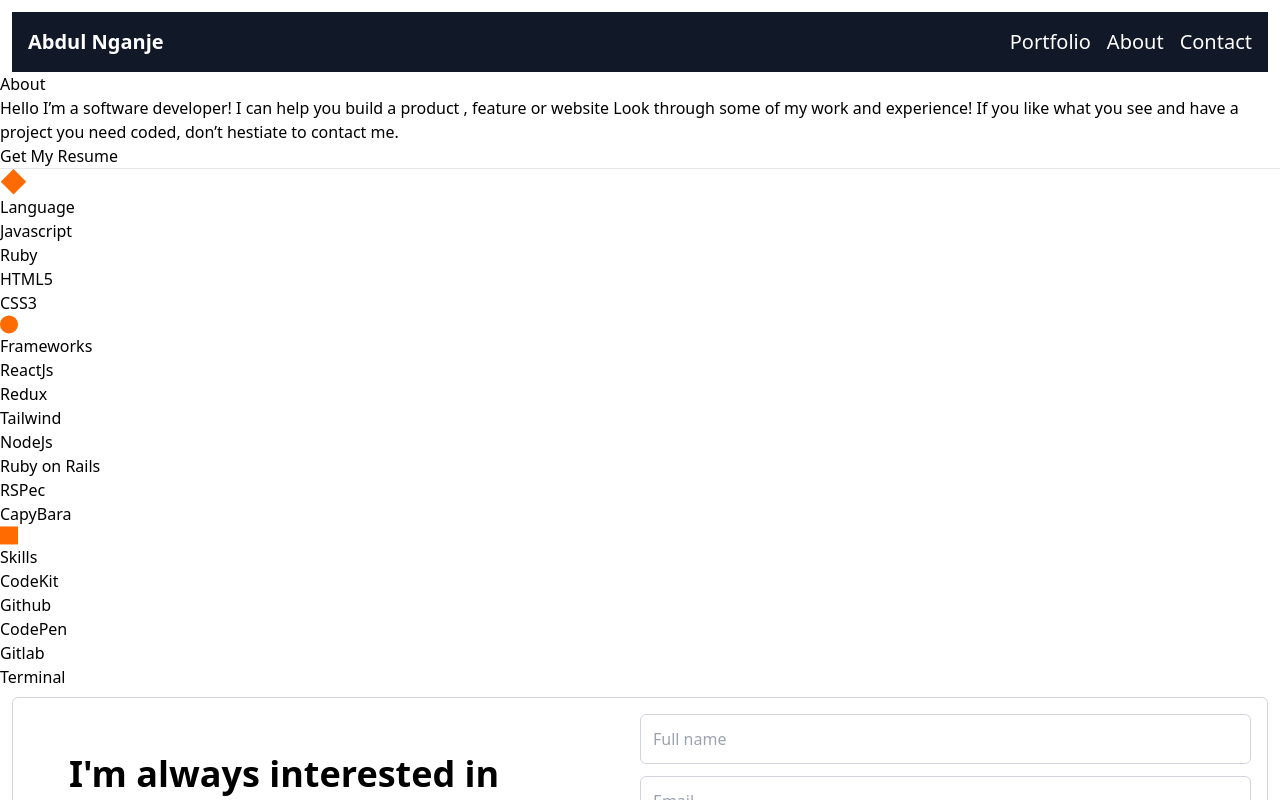
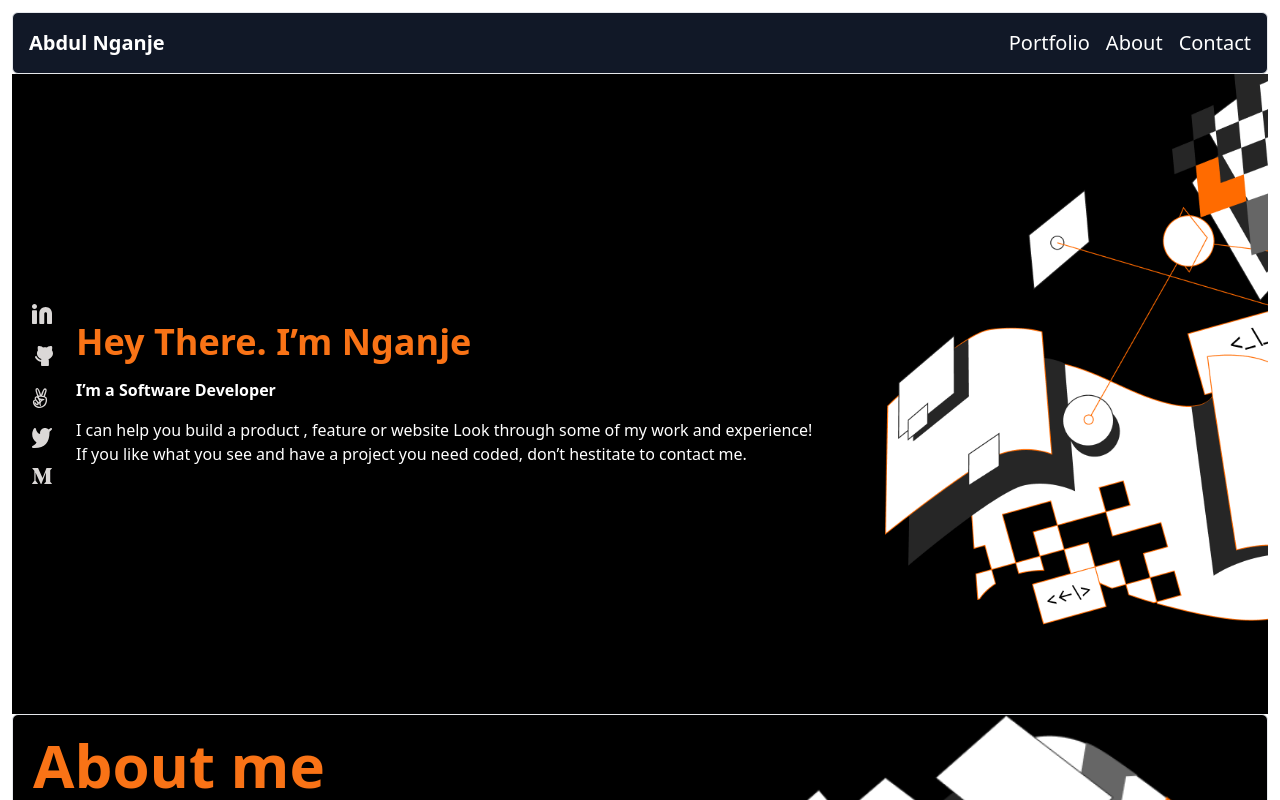
Before and after one commit to asnganje/portoflio-react, a React (Create React App) app: page / in a window 1280 px wide. Shown: the top 800 px of the page. Built offline with nearby package versions, Linux system fonts and the light colour scheme.

Commit message:
Add about and Intro components

```diff
--- a/src/App.js
+++ b/src/App.js
@@ -1,13 +1,20 @@
+import { useEffect } from "react";
 import About from "./components/About";
 import Contact from "./components/Contact";
 import Footer from "./components/Footer";
 import Header from "./components/Header";
+import Intro from "./components/Intro";
 
 const App = () => {
+  useEffect(()=> {
+    window.scrollTo(0, 0);
+  })
+
   return(
     <main className="flex flex-col min-h-screen">
       <Header />
       <section className="flex-1">
+        <Intro/>
         <About />
         <Contact/>
       </section>
--- a/src/components/About.js
+++ b/src/components/About.js
@@ -1,32 +1,45 @@
 import circle from '../assets/circle.svg'
 import rectangle from '../assets/Rectangle.svg'
 import square from '../assets/square.svg'
+import lgBackground from '../assets/aboutLg.png'
+import { useMediaQuery } from "react-responsive";
 
 const About = () => {
+    const isSmallScreen = useMediaQuery({maxWidth:1115})
+
     return(
-        <div>
-            <div>
-                <h3>About</h3>
-                <p>Hello I’m a software developer! I can help you build a product ,
+        <div className = "md:grid grid-cols-3 flex flex-col border rounded-md gap-4 mx-3 bg-black">
+            {isSmallScreen? (<div className = "col-span-3 p-5 mb-8">
+                <h3 className="text-6xl font-bold text-orange-500 mb-4">About me</h3>
+                <p className= "text-white text-2xl">Hello I’m a software developer! I can help you build a product ,
                     feature or website Look through some of my work and experience!
-                    If you like what you see and have a project you need coded,
+                    If you like what <br/> you see and have a project you need coded,
                     don’t hestiate to contact me.
                 </p>
-                <button>Get My Resume</button>
+                <button className="border rounded-md w-[30-vh] p-2 mt-3 bg-orange-500 text-white text-2xl">Get My Resume</button>
+            </div>): (
+                <div className = "col-span-3 p-5 mb-10 bg-contain h-[50vh] bg-no-repeat bg-right" style={{ backgroundImage: `url(${lgBackground})`}}>
+                <h3 className="text-6xl font-bold text-orange-500 mb-4">About me</h3>
+                <p className= "text-white text-xl">Hello I’m a software developer! I can help you <br/> build a product ,
+                    feature or website Look through some of my work <br/> and experience!
+                    If you like what you see and have a project you need <br/>
+                    coded, don’t hestiate to contact me.
+                </p>
+                <button className="border-black rounded-md w-[30-vh] p-2 mt-10 bg-orange-500 text-white text-2xl">Get My Resume</button>
             </div>
-            <div><hr/></div>
-            <div>
-                <h3><img src={rectangle} alt="rectangle"/>Language</h3>
-                <ul>
+            )}
+            <div className = "ml-10">
+                <h3 className = "flex gap-3 text-white text-4xl"><img src={rectangle} alt="rectangle"/>Language</h3>
+                <ul className = "flex flex-col ml-10 italic space-y-3 mb-4 mt-4 text-white text-xl">
                     <li>Javascript</li>
                     <li>Ruby</li>
                     <li>HTML5</li>
                     <li>CSS3</li>
                 </ul>
             </div>
-            <div>
-            <h3><img src={circle} alt="circle"/>Frameworks</h3>
-                <ul>
+            <div className = "ml-10">
+            <h3 className = "flex gap-3 ml-4 text-white text-4xl"><img src={circle} alt="circle"/>Frameworks</h3>
+                <ul className = "flex flex-col ml-10 italic space-y-3 mb-4 mt-4 text-white text-xl">
                     <li>ReactJs</li>
                     <li>Redux</li>
                     <li>Tailwind</li>
@@ -36,9 +49,9 @@ const About = () => {
                     <li>CapyBara</li>
                 </ul>
             </div>
-            <div>
-            <h3><img src={square} alt="square"/>Skills</h3>
-                <ul>
+            <div className='ml-10'>
+            <h3 className = "flex gap-3 ml-4 text-white text-4xl"><img src={square} alt="square"/>Skills</h3>
+                <ul className = "flex flex-col ml-10 italic space-y-3 mb-4 mt-4 text-white text-xl">
                     <li>CodeKit</li>
                     <li>Github</li>
                     <li>CodePen</li>
--- a/src/components/Footer.js
+++ b/src/components/Footer.js
@@ -18,7 +18,7 @@ const Footer = () => {
         )
     })
     return(
-        <footer className="bg-gray-900 py-4 mx-3 mb-3">
+        <footer className="bg-gray-900 border rounded-md py-4 mx-3 mb-3">
             <div className="container mx-auto flex justify-center">
             <hr/>
                 <ul className="flex space-x-4">
--- a/src/components/Header.js
+++ b/src/components/Header.js
@@ -24,14 +24,14 @@ const Header = () => {
     })
 
     return(
-        <header className="flex justify-between bg-gray-900 p-4 mt-3 mx-3">
+        <header className="flex justify-between border rounded-md bg-gray-900 p-4 mt-3 mx-3">
             <h3 className="text-xl font-bold text-white cursor-pointer mb:4 md: mb:0">{identify}</h3>
             {isSmallScreen?
                 (
                     <>
                     {!isMenuOpen && <FaBars onClick={showMenu} className='text-white hover:text-gray-300 focus:outline-none mt-2 cursor-pointer ml-auto' size={30} />}
                     {isMenuOpen && <div className= "fixed inset-0 overflow-y-auto mx-3">
-                            <div className="absolute w-full h-[80vh] space-y-2 bg-black opacity-1.5">
+                            <div className="absolute w-full h-full space-y-2 bg-black opacity-1.5">
                                 <div className='absolute top-0 right-0'>
                                 <FaX
                                     onClick={hideMenu}
--- /dev/null
+++ b/src/components/Intro.js
@@ -0,0 +1,65 @@
+import { socials } from "../data";
+import initialImg from "../assets/introImg.png"
+import { useMediaQuery } from "react-responsive";
+
+const Intro = ()=> {
+    const isSmallScreen = useMediaQuery({maxWidth:1115})
+
+    const renderedSocials = socials.map((item)=> {
+        return(
+            <li key={item.id}>
+                <a
+                href={item.url}
+                target="_blank"
+                rel="noopener noreferrer"
+                >
+                    <img
+                    src={item.name}
+                    alt={item.name}
+                    className="text-black fill-current"
+                    />
+                </a>
+            </li>
+        )
+    })
+
+    return(
+        <article>
+        {isSmallScreen? (<div className="flex flex-col-reverse mx-3 bg-black h-[50vh] items-center">
+            <div className="mx-5">
+                <ul className="flex space-x-5 mt-8 mb-10">
+                    {renderedSocials}
+                </ul>
+            </div>
+            <div className="ml-5 space-y-4">
+                <h1 className="text-orange-500 text-4xl font-bold">Hey There. I’m Nganje</h1>
+                <h3 className="text-white font-bold">I’m a Software Developer</h3>
+                <p className="text-white">
+                I can help you build a product , feature or website
+                Look through some of my work and experience!<br/> If you like what you see and have a project
+                 you need coded, don’t hestitate to contact me.
+                </p>
+            </div>
+        </div>):
+        (
+            <div className="flex mx-3 bg-black h-[80vh] items-center bg-contain bg-no-repeat bg-right" style={{ backgroundImage: `url(${initialImg})`}}>
+            <div className="mx-5">
+                <ul className="space-y-5">
+                    {renderedSocials}
+                </ul>
+            </div>
+            <div className="space-y-4">
+                <h1 className="text-orange-500 text-4xl font-bold">Hey There. I’m Nganje</h1>
+                <h3 className="text-white font-bold">I’m a Software Developer</h3>
+                <p className="text-white">
+                I can help you build a product , feature or website
+                Look through some of my work and experience!<br/> If you like what you see and have a project
+                 you need coded, don’t hestitate to contact me.
+                </p>
+            </div>
+        </div>
+        )}
+        </article>
+    )
+}
+export default Intro;
```
Also changed, not shown: src/assets/introImg.png (added).
